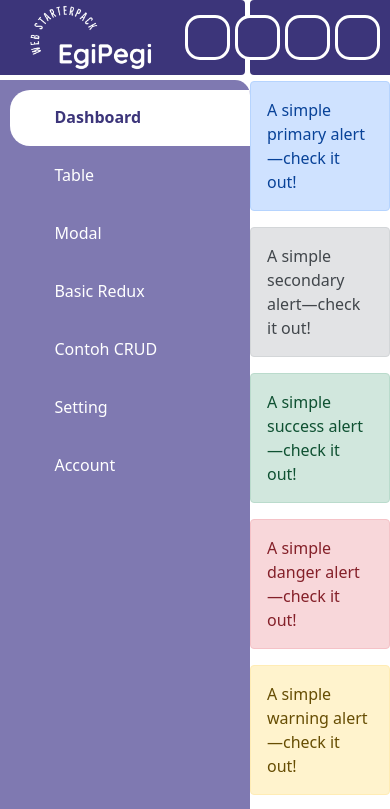
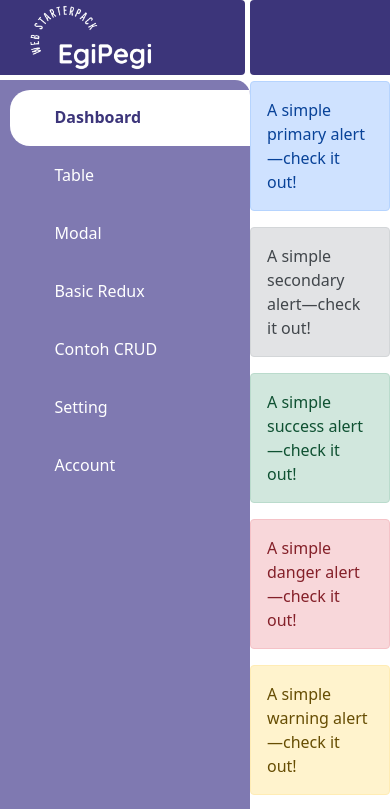
Before and after one commit to EgiPegi/EgiPegi-pwa-starterpack, a React (Create React App) app: page /dashboard/ in a window 390 px wide. Shown: the top 809 px of the page. Built offline with nearby package versions, Linux system fonts and the light colour scheme; sample sign-in values are in the browser's storage; a web font is replaced by a local one.

Commit message:
setup responsive dropdown menu

```diff
--- a/src/App.js
+++ b/src/App.js
@@ -1,4 +1,5 @@
 import React, { Suspense } from "react";
+import "./assets/styles/index.css";
 import "./assets/styles/App.scss";
 import "./assets/styles/_root.scss";
 import "./assets/styles/icon.scss";
--- a/src/assets/styles/_root.scss
+++ b/src/assets/styles/_root.scss
@@ -11,6 +11,8 @@
   --header-h: 75px;
   --ml-n: 20px;
   --icon-size: 10px;
+  --mobile-hide: hidden;
+  --mobile-visible: visible;
 }
 
 hr {
--- a/src/assets/styles/dropdown.scss
+++ b/src/assets/styles/dropdown.scss
@@ -1,4 +1,4 @@
-@import 'root';
+@import "root";
 .dropdown {
   .button {
     position: relative;
@@ -48,3 +48,17 @@
     }
   }
 }
+@media only screen and (max-width: 600px) {
+  .dropdown {
+    .button {
+      &:hover {
+        background-color: rgb(118, 117, 185);
+      }
+    }
+    .main {
+      position: absolute;
+      top: 0;
+      right: 55px;
+    }
+  }
+}
--- a/src/assets/styles/header.scss
+++ b/src/assets/styles/header.scss
@@ -1,5 +1,4 @@
-@import 'root';
-
+@import "root";
 
 .main-header {
   width: auto;
@@ -13,7 +12,6 @@
   display: flex;
   padding-right: var(--nav-width);
   z-index: 99 !important;
-
 }
 .right-header {
   position: fixed;
@@ -21,3 +19,25 @@
   right: 10px;
   display: flex;
 }
+
+.dropdown-tgl {
+  visibility: var(--mobile-hide);
+}
+
+@media only screen and (max-width: 600px) {
+  .dropdown-tgl {
+    position: fixed;
+    visibility: var(--mobile-visible);
+    right: 0;
+    margin: 10px;
+    padding: 10px;
+  }
+  .right-header {
+    position: fixed;
+    visibility: var(--mobile-hide);
+    top: var(--header-h);
+    right: 10px;
+    display: flex;
+    flex-direction: column;
+  }
+}
--- a/src/assets/styles/index.css
+++ b/src/assets/styles/index.css
@@ -5,6 +5,9 @@ body {
     sans-serif;
   -webkit-font-smoothing: antialiased;
   -moz-osx-font-smoothing: grayscale;
+  background-color: aqua;
+  max-width: 100%;
+  overflow-x: hidden;
 }
 
 code {
--- a/src/assets/styles/modal.scss
+++ b/src/assets/styles/modal.scss
@@ -19,6 +19,7 @@
     background-color: #fff;
     border-radius: 16px;
     padding: 32px;
+    overflow-y: hidden;
 
     /* font styling */
     font-family: Ubuntu;
@@ -57,3 +58,11 @@
     }
   }
 }
+
+@media only screen and (max-width: 600px) {
+  .modal-wrap {
+    .modal-card {
+      width: 98.5%;
+    }
+  }
+}
--- a/src/assets/styles/table.scss
+++ b/src/assets/styles/table.scss
@@ -58,6 +58,7 @@
 
 #custum_table {
   border-collapse: collapse;
+  max-width: 100%;
   width: 100%;
   border: 1px solid #ddd;
 }
--- a/src/components/Header/index.js
+++ b/src/components/Header/index.js
@@ -1,11 +1,20 @@
-import React, { useEffect } from "react";
+import React, { useEffect, useRef, useState } from "react";
 import { useDispatch } from "react-redux";
 import { logout } from "../../configs/Redux/Auth/action";
 import eventBus from "../../core/EventBus";
 import DropDownMenu from "../DropDownMenu";
 
 const Header = () => {
+  const [showToggle, setShowToggle] = useState(false);
   const dispatch = useDispatch();
+
+  const myRef = useRef();
+
+  const handleClickOutside = (e) => {
+    if (!myRef.current.contains(e.target)) {
+      setShowToggle(false);
+    }
+  };
 
   const logOut = () => {
     dispatch(logout());
@@ -13,13 +22,23 @@ const Header = () => {
 
   useEffect(() => {
     eventBus.on("logout", () => dispatch(logout()));
+    const root = document.documentElement;
+    root?.style.setProperty("--mobile-hide", showToggle ? "visible" : "hidden");
+    document.addEventListener("mousedown", handleClickOutside);
     return () => {
+      document.removeEventListener("mousedown", handleClickOutside);
       eventBus.remove("logout");
     };
-  }, [dispatch]);
+  }, [dispatch, showToggle]);
 
   return (
-    <div className="main-header ">
+    <div className="main-header " ref={myRef}>
+      <div className="dropdown-tgl" onClick={() => setShowToggle(!showToggle)}  >
+        <i
+          className={!showToggle ? "fi fi-bs-apps-add" : "fi fi-bs-apps-delete"}
+          style={{ fontSize: 26, color: "white" }}
+        ></i>
+      </div>
       <div className="right-header">
         <DropDownMenu icon="fi-bs-bell-ring">
           <div className="item">My Task</div>
@@ -37,7 +56,9 @@ const Header = () => {
           <div className="item">My Account</div>
           <div className="item">My Task</div>
           <div className="item">My Schedule</div>
-          <div className="item" onClick={logOut}>Log Out</div>
+          <div className="item" onClick={logOut}>
+            Log Out
+          </div>
         </DropDownMenu>
       </div>
     </div>
--- a/src/index.js
+++ b/src/index.js
@@ -1,6 +1,5 @@
 import React from "react";
 import ReactDOM from "react-dom";
-import "./assets/styles/index.css";
 import App from "./App";
 import * as serviceWorkerRegistration from "./serviceWorkerRegistration";
 import reportWebVitals from "./reportWebVitals";
```
Lines whose indentation alone changed are shown as unchanged.
